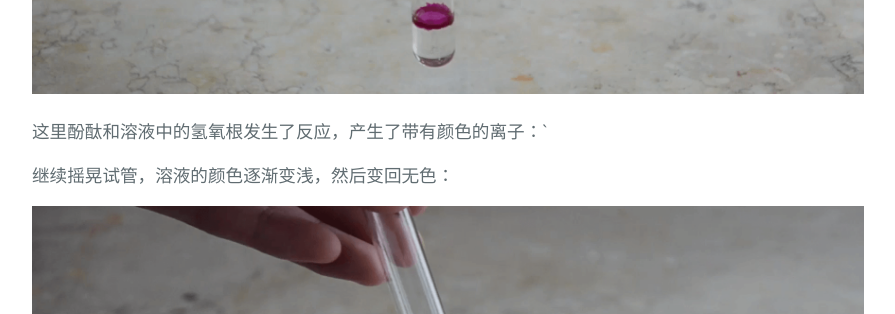
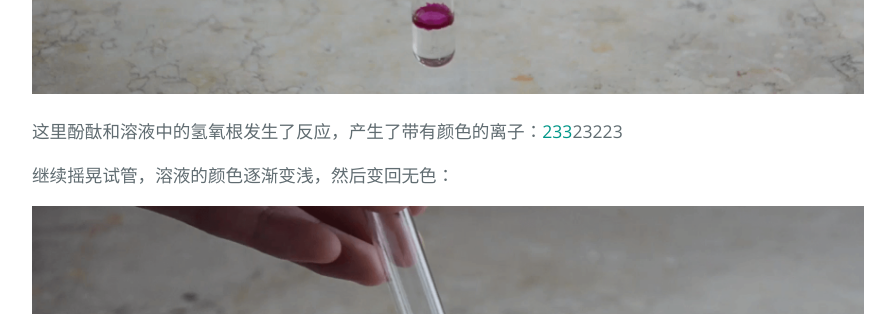
Before and after one commit to link9596/qwq, a Jekyll site: the page built from _posts/2017-12-27-chemist.md, in a window 1280 px wide and 900 px high, scrolled down 2318 px. Shown: the part 141-455 px from the top of the window, without its empty margins (192-1087 px from the left). Built offline with Jekyll 4.4.1, drawn with Linux system fonts in a browser that asks for light colours; comment, search, counter and statistics services are not loaded.

Commit message:
Update 2017-12-27-chemist.md

```diff
--- a/_posts/2017-12-27-chemist.md
+++ b/_posts/2017-12-27-chemist.md
@@ -25,7 +25,7 @@ title: 你以为酚酞只有遇到碱溶液才会变色吗？
 
 ![浓氢氧化钠][12]
 
-这里酚酞和溶液中的氢氧根发生了反应，产生了带有颜色的离子：`
+这里酚酞和溶液中的氢氧根发生了反应，产生了带有颜色的离子：<span style="color: #009688">233</span>23223
 
 继续摇晃试管，溶液的颜色逐渐变浅，然后变回无色：
 
```
